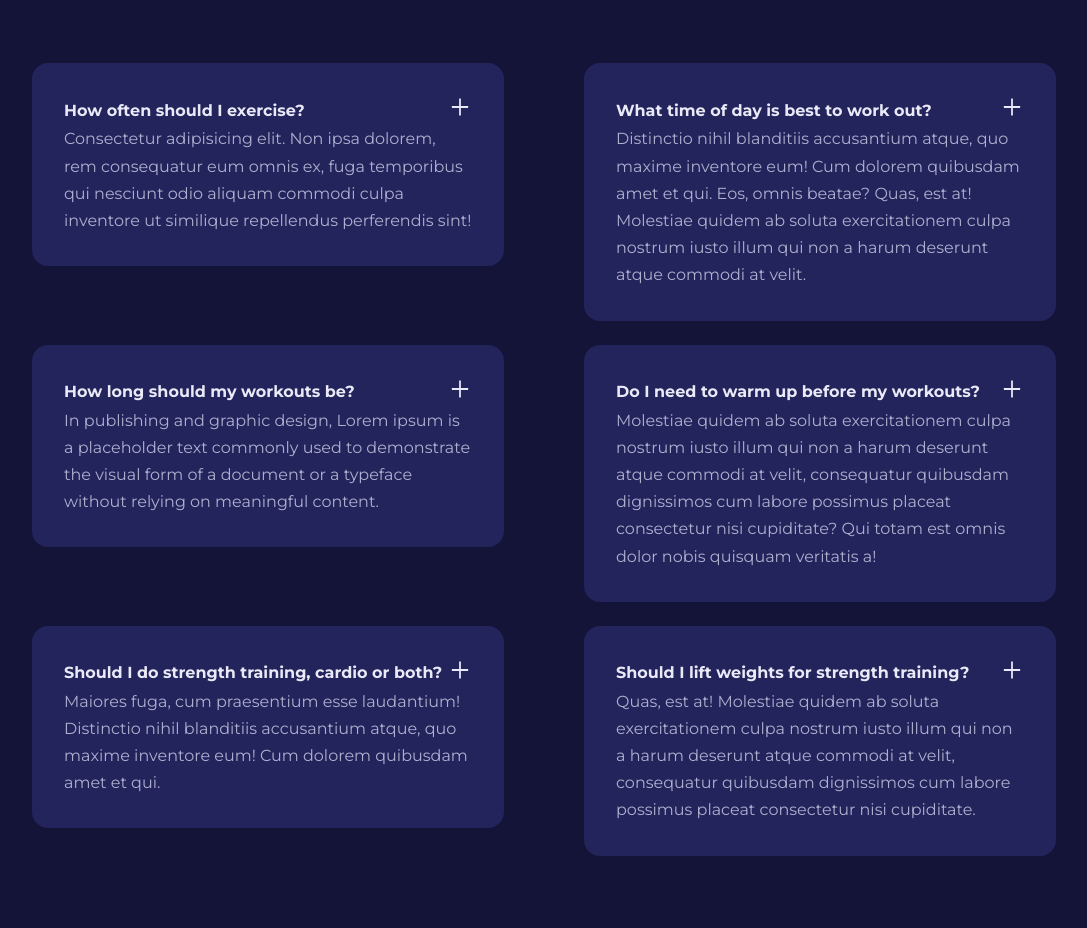
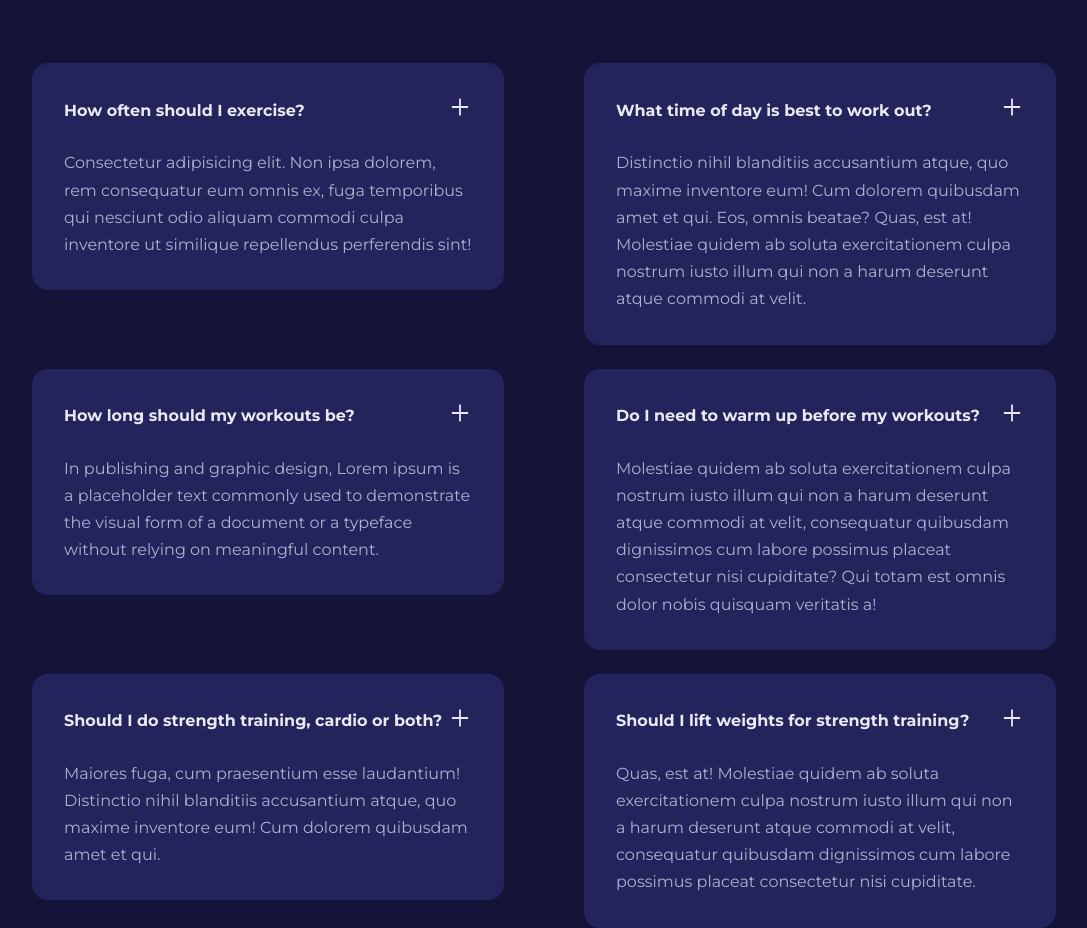
Before and after one commit to erickdc7/react-trainer-website, a React (Create React App) app: page / in a window 1280 px wide. Shown: the part 2412-3340 px from the top of the page, without its empty margins (96-1183 px from the left). Before the commit the page ends 3268 px from the top, so only its background shows below. Built offline with nearby package versions, Linux system fonts and the light colour scheme; the HTML template or start-up script is replaced by a standard one.

Commit message:
faq p styles added in home.css

```diff
--- a/src/pages/home/home.css
+++ b/src/pages/home/home.css
@@ -141,3 +141,7 @@
   color: var(--color-gray-100);
   font-size: 1.5rem;
 }
+
+.faq p {
+  margin-top: 1.5rem;
+}
```
